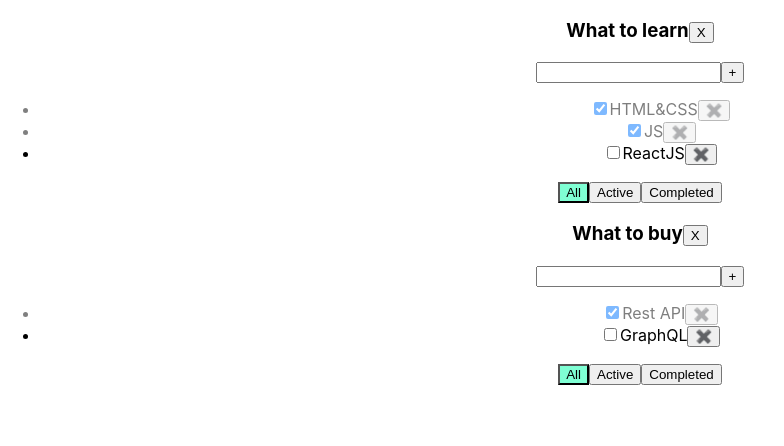
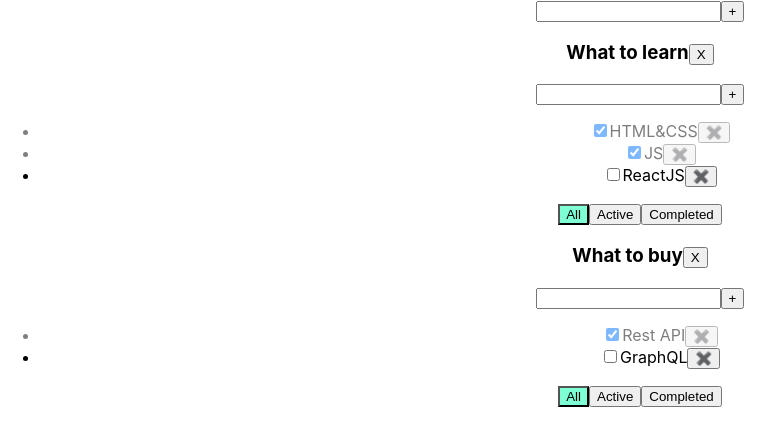
Before and after one commit to Telladi/todo, a React (Create React App) app: page / in a window 1280 px wide. Shown: the top 446 px of the page, without its empty margins (0-784 px from the left). Built offline with nearby package versions, Linux system fonts and the light colour scheme.

Commit message:
2-2 AdditemForm

```diff
--- /dev/null
+++ b/src/AddItemForm.tsx
@@ -0,0 +1,44 @@
+import {ChangeEvent, KeyboardEvent, useState} from "react";
+
+
+export type AddItemFormPropsType = {
+    addItem: (title: string)=> void
+}
+export const AddItemForm = (props: AddItemFormPropsType) => {
+    const [title, setTitle] = useState('')
+    const [error, setError] = useState<null | string>(null)
+
+
+    const addItem = () => {
+
+        if (title.trim() !== '') {
+            props.addItem(title)
+            setTitle('')
+        } else {
+            setError("Title is required")
+        }
+    }
+
+    const onChangeHandler = (event: ChangeEvent<HTMLInputElement>) => {
+        setTitle(event.currentTarget.value)
+    }
+    const onClickHandler = () => {
+        addItem()
+    }
+    const onKeyPressHandler = (event: KeyboardEvent<HTMLInputElement>) => {
+        setError(null)
+        if (event.key === "Enter") {
+            addItem()
+        }}
+    return (
+        <div>
+            <input value={title}
+                   onChange={onChangeHandler}
+                   onKeyPress={onKeyPressHandler}
+                   className={error ? 'error' : ''}
+            />
+            <button onClick={addItem}>+</button>
+            {error && <div className="error-message">{error}</div>}
+        </div>
+    )
+}
--- a/src/App.tsx
+++ b/src/App.tsx
@@ -2,6 +2,7 @@ import React, {useState} from 'react';
 import './App.css';
 import {Todolist} from "./Todolist";
 import {v1} from "uuid";
+import {AddItemForm} from "./AddItemForm";
 
 export type TasksStateType = {
  [key: string]: Array<TaskType>
@@ -80,9 +81,16 @@ function App() {
 
         setTasks({...tasks})
     }
+    const addTodolist = (title: string) => {
+        let newTodolistId = v1()
+        let newTodolist: TodolistType = {id: newTodolistId, title: title, filter: "all"}
+        setTodolists([newTodolist, ...todolists])
+        setTasks({...tasks, [newTodolistId]: []})
+    }
 
     return (
         <div className="App">
+            <AddItemForm addItem={addTodolist}/>
             {
                 todolists.map(todolist => {
                     let allTodolistTasks = tasks[todolist.id]
--- a/src/Todolist.tsx
+++ b/src/Todolist.tsx
@@ -1,5 +1,6 @@
 import React, {ChangeEvent, useState, KeyboardEvent} from "react";
 import {FilterType, TaskType} from "./App";
+import {AddItemForm} from "./AddItemForm";
 
 type TodolistPropsType = {
     title: string
@@ -18,7 +19,7 @@ export const Todolist = (props: TodolistPropsType) => {
     let [error, setError] = useState<null | string>(null)
 
 
-    const addTask = () => {
+    const addTask = (title: string) => {
 
         if (title.trim() !== '') {
             props.addTask(title, props.id)
@@ -32,12 +33,12 @@ export const Todolist = (props: TodolistPropsType) => {
         setTitle(event.currentTarget.value)
     }
     const onClickHandler = () => {
-        addTask()
+        addTask(title)
     }
     const onKeyPressHandler = (event: KeyboardEvent<HTMLInputElement>) => {
         setError(null)
         if (event.key === "Enter") {
-            addTask()
+            addTask(title)
         }
     }
     const onAllClickHandler = () => {
@@ -56,15 +57,7 @@ export const Todolist = (props: TodolistPropsType) => {
     return (
         <div>
             <h3>{props.title}<span><button onClick={removeTodolistHandler}>X</button></span></h3>
-            <div>
-                <input value={title}
-                       onChange={onChangeHandler}
-                       onKeyPress={onKeyPressHandler}
-                       className={error ? 'error' : ''}
-                />
-                <button onClick={onClickHandler}>+</button>
-                {error && <div className='error-message'>{error}</div>}
-            </div>
+              <AddItemForm addItem={addTask}/>
             <ul>
                 {props.tasks.map((task) => {
 
```
